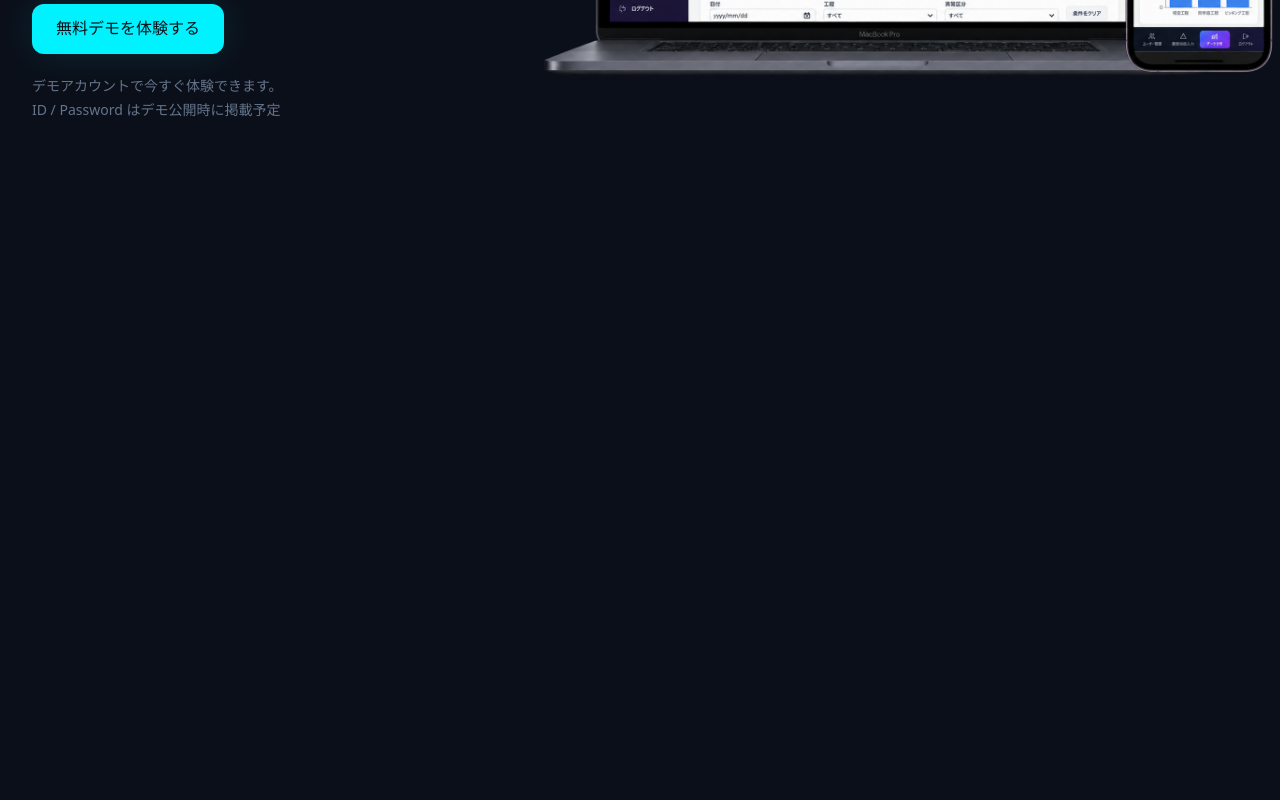
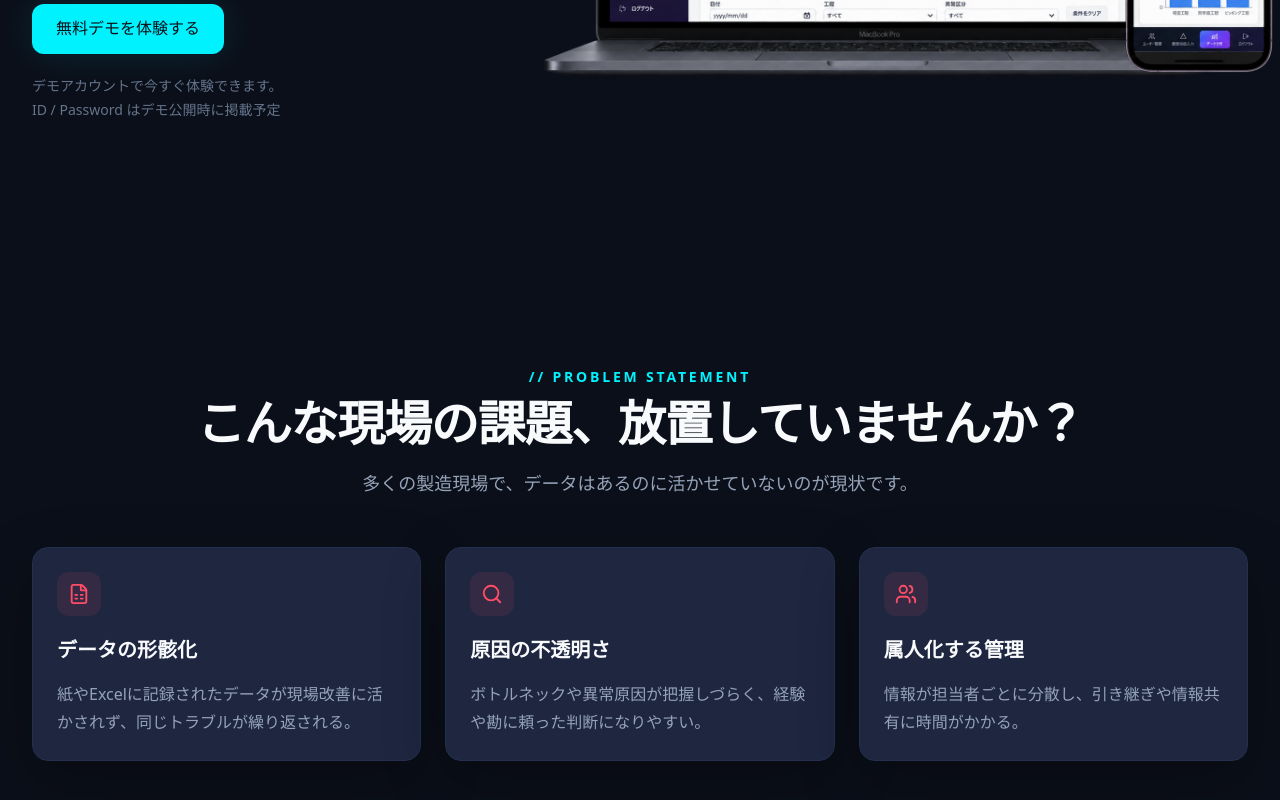
Before and after one commit to keiji-wachi/line-analyzer-lp, a Next.js app: page / in a window 1280 px wide. Shown: the part 562-1362 px from the top of the page. Before the commit the page ends 801 px from the top, so only its background shows below. Built offline with nearby package versions, Linux system fonts and the light colour scheme.

Commit message:
Problemセクション実装

```diff
--- a/package.json
+++ b/package.json
@@ -9,6 +9,7 @@
     "lint": "eslint"
   },
   "dependencies": {
+    "lucide-react": "^1.47.0",
     "next": "16.3.5",
     "react": "19.2.8",
     "react-dom": "19.2.8"
--- a/src/app/page.tsx
+++ b/src/app/page.tsx
@@ -1,5 +1,6 @@
 import Header from "@/components/layout/Header";
 import HeroSection from "@/components/sections/HeroSection";
+import ProglemSection from "@/components/sections/ProblemSection";
 
 export default function Home() {
   return (
@@ -8,6 +9,7 @@ export default function Home() {
 
       <main>
         <HeroSection />
+        <ProglemSection />
       </main>
     </>
   );
--- /dev/null
+++ b/src/components/common/ProblemCard.tsx
@@ -0,0 +1,46 @@
+import {
+  FileSpreadsheet,
+  Search,
+  Users,
+  type LucideIcon,
+} from "lucide-react";
+
+type ProblemCardProps = {
+  title: string;
+  description: string;
+  icon: "file" | "search" | "users";
+};
+
+const iconMap: Record<ProblemCardProps["icon"], LucideIcon> = {
+  file: FileSpreadsheet,
+  search: Search,
+  users: Users,
+};
+
+export default function ProblemCard({
+  title,
+  description,
+  icon,
+}: ProblemCardProps) {
+  const Icon = iconMap[icon];
+
+  return (
+    <article className="rounded-card border border-border bg-surface p-6 shadow-card">
+      <div className="mb-5 flex h-11 w-11 items-center justify-center rounded-xl bg-danger/10 text-danger">
+        <Icon
+          size={22}
+          strokeWidth={2}
+          aria-hidden="true"
+        />
+      </div>
+
+      <h3 className="text-xl font-bold text-text-primary">
+        {title}
+      </h3>
+
+      <p className="mt-4 leading-7 text-text-secondary">
+        {description}
+      </p>
+    </article>
+  );
+}
--- a/src/components/common/SectionHeading.tsx
+++ b/src/components/common/SectionHeading.tsx
@@ -17,7 +17,7 @@ export default function SectionHeading({
       : "text-left";
 
   return (
-    <div className={`max-w-3xl ${alignment}`}>
+    <div className={`max-w-5xl ${alignment}`}>
       {eyebrow && (
         <p className="mb-3 text-sm font-semibold tracking-[0.2em] text-primary">
           {"// "}
@@ -25,12 +25,12 @@ export default function SectionHeading({
         </p>
       )}
 
-      <h2 className="text-3xl font-bold tracking-tight text-text-primary sm:text-4xl lg:text-5xl">
+      <h2 className="text-balance text-3xl font-bold tracking-tight text-text-primary sm:text-4xl lg:text-5xl">
         {title}
       </h2>
 
       {description && (
-        <p className="mt-5 text-base leading-8 text-text-secondary sm:text-lg">
+        <p className="mx-auto mt-5 max-w-3xl text-base leading-8 text-text-secondary sm:text-lg">
           {description}
         </p>
       )}
--- /dev/null
+++ b/src/components/sections/ProblemSection.tsx
@@ -0,0 +1,27 @@
+import ProblemCard from "@/components/common/ProblemCard";
+import SectionHeading from "@/components/common/SectionHeading";
+import Section from "@/components/layout/Section";
+import { problems } from "@/data/problems";
+
+export default function ProblemSection() {
+  return (
+    <Section id="problem">
+      <SectionHeading
+        eyebrow="PROBLEM STATEMENT"
+        title="こんな現場の課題、放置していませんか？"
+        description="多くの製造現場で、データはあるのに活かせていないのが現状です。"
+      />
+
+      <div className="mt-12 grid gap-6 md:grid-cols-2 lg:grid-cols-3">
+        {problems.map((problem) => (
+          <ProblemCard
+            key={problem.title}
+            title={problem.title}
+            description={problem.description}
+            icon={problem.icon}
+          />
+        ))}
+      </div>
+    </Section>
+  );
+}
--- /dev/null
+++ b/src/data/problems.ts
@@ -0,0 +1,20 @@
+export const problems = [
+  {
+    title: "データの形骸化",
+    description:
+      "紙やExcelに記録されたデータが現場改善に活かされず、同じトラブルが繰り返される。",
+    icon: "file",
+  },
+  {
+    title: "原因の不透明さ",
+    description:
+      "ボトルネックや異常原因が把握しづらく、経験や勘に頼った判断になりやすい。",
+    icon: "search",
+  },
+  {
+    title: "属人化する管理",
+    description:
+      "情報が担当者ごとに分散し、引き継ぎや情報共有に時間がかかる。",
+    icon: "users",
+  },
+] as const;
```
Also changed, not shown: 1 other file (tests, documents, lock files or other folders).
